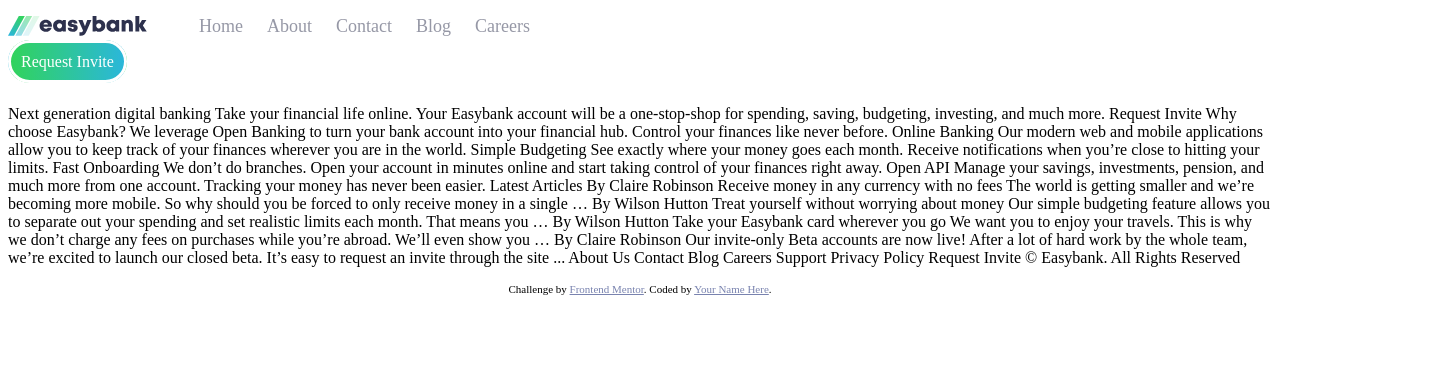
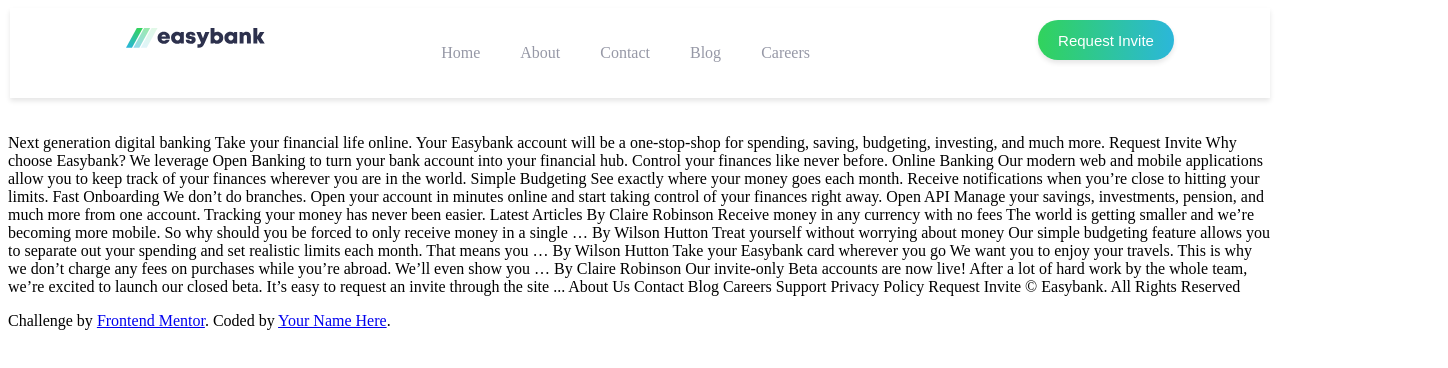
Before and after one commit to AhmadAbuHammad/Training, a plain HTML site: page CSS/index.html in a window 1280 px wide. Shown: the whole page, 1448 px wide, since content can reach past the window. Drawn offline with Linux system fonts and the light colour scheme.

Commit message:
firstBranch

```diff
--- a/CSS/index.html
+++ b/CSS/index.html
@@ -10,48 +10,127 @@
 
   <!-- Feel free to remove these styles or customise in your own stylesheet 👍 -->
   <style>
-    .attribution { font-size: 11px; text-align: center; }
-    .attribution a { color: hsl(229, 25%, 58%); }
-   li{
-     float: left;
-     font-size: 18px;
+    .headerBox
+    {
+      background-color: #fff;
+      display: -webkit-box;
+      display: -ms-flexbox;
+      display: flex;
+      -webkit-box-pack: space-evenly;
+      -ms-flex-pack: space-evenly;
+      justify-content: space-evenly;
+      -ms-flex-wrap: wrap;
+      flex-wrap: wrap;
+      -webkit-box-orient: horizontal;
+      -webkit-box-direction: normal;
+      -ms-flex-direction: row;
+      flex-direction: row;
+      padding: 0px;
+      margin: 2px;
+      -webkit-box-shadow: 0 3px 5px rgba(0, 0, 0, 0.1);
+      box-shadow: 0 3px 5px rgba(0, 0, 0, 0.1);
+      z-index: 2;
+    }
+    .headerBox img
+    {
+      height: 20px;
+      margin: 20px;
+    }
+    .headerBox ul
+    {
+      list-style: none;
+      display: -webkit-box;
+      display: -ms-flexbox;
+      display: flex;
+      -webkit-box-orient: horizontal;
+      -webkit-box-direction: normal;
+      -ms-flex-direction: row;
+      flex-direction: row;
+      text-align: center;
+      margin-right: 7rem;
+      overflow: hidden;
+    }
+    .headerBox li
+    {
+      margin: 20px 20px;
+    }
+    .headerBox a
+    {
+
+      text-decoration: none;
+      color: #9698a6;
+    }
+    .headerBox a:hover
+    {
+      color: #2d314d;
 
     }
-   li a{
-     color: hsl(233, 8%, 62%);
-     text-align: center;
-     padding: 12px;
-     text-decoration: none;
+    .headerBox a::after
+    {
+      content: "";
+      position: absolute;
+      height: 3px;
+      width: 49px;
+      display: -webkit-box;
+      display: -ms-flexbox;
+      display: flex;
+      -webkit-box-orient: horizontal;
+      -webkit-box-direction: normal;
+      -ms-flex-direction: row;
+      flex-direction: row;
+      top: 3rem;
+      overflow: hidden;
+      opacity: 0;
     }
-   li a:hover{
-     color: hsl(233, 26%, 24%);
+    .headerBox a:hover::after
+    {
+      background-image: linear-gradient(to right,#31d35c, #2bb7da);
+      -webkit-transform: translateY(-15px);
+      transform: translateY(-15px);
+      top: 6rem;
+      opacity: 1;
+      -webkit-transition: 0.3s;
+      transition: 0.3s;
     }
-   .borderLink
+    .headerBox button
     {
-     background-image: linear-gradient(to right, #31d35c,#2bb7da);
-     color: white;
-     text-decoration:none;
+      height: 2.5rem;
+      margin: 12px 0 12px 0;
+      font-size: 15px;
+      border: none;
+      color: #fff;
+      border-radius: 25px;
+      padding: 5px 20px 5px 20px;
+      background-image: -webkit-gradient(linear, left top, right top, from(#31d35c), to(#2bb7da));
+      background-image: linear-gradient(to right, #31d35c, #2bb7da);
+      cursor: pointer;
+      outline: none;
+      -webkit-box-shadow: 0 3px 5px rgba(0, 0, 0, 0.1);
+      box-shadow: 0 3px 5px rgba(0, 0, 0, 0.1);
     }
-   .borderLink:hover
+    .headerBox button:active
     {
-     color: white;
+      -webkit-transition: all 0.5s ease-in-out;
+      transition: all 0.5s ease-in-out;
+      -webkit-transform: translateY(10px);
+      transform: translateY(10px);
     }
+
   </style>
 </head>
 <body >
-  <header style="width: 1440px; margin-left: auto;
-  margin-right: auto;">
-    <div>
-      <img style="float: left;" src="images/logo.svg" alt="">
-      <ul style="list-style-type: none; overflow: hidden;">
+  <header >
+    <div class="headerBox">
+      <img src="images/logo.svg" alt="Easybank">
+      <ul>
         <li><a href= "#">Home</a></li>
         <li><a href= "#">About</a></li>
         <li><a href= "#">Contact</a></li>
         <li><a href= "#">Blog</a></li>
         <li><a href= "#">Careers</a></li>
       </ul>
+      <button>Request Invite</button>
     </div>
-    <a class="borderLink" href="#" style="border:solid white;padding: 10px; border-radius: 25px; ">Request Invite</a>
   </header>
   <br>
   <p>
```
Also changed, not shown: 1 other file. Lines whose indentation alone changed are shown as unchanged.
